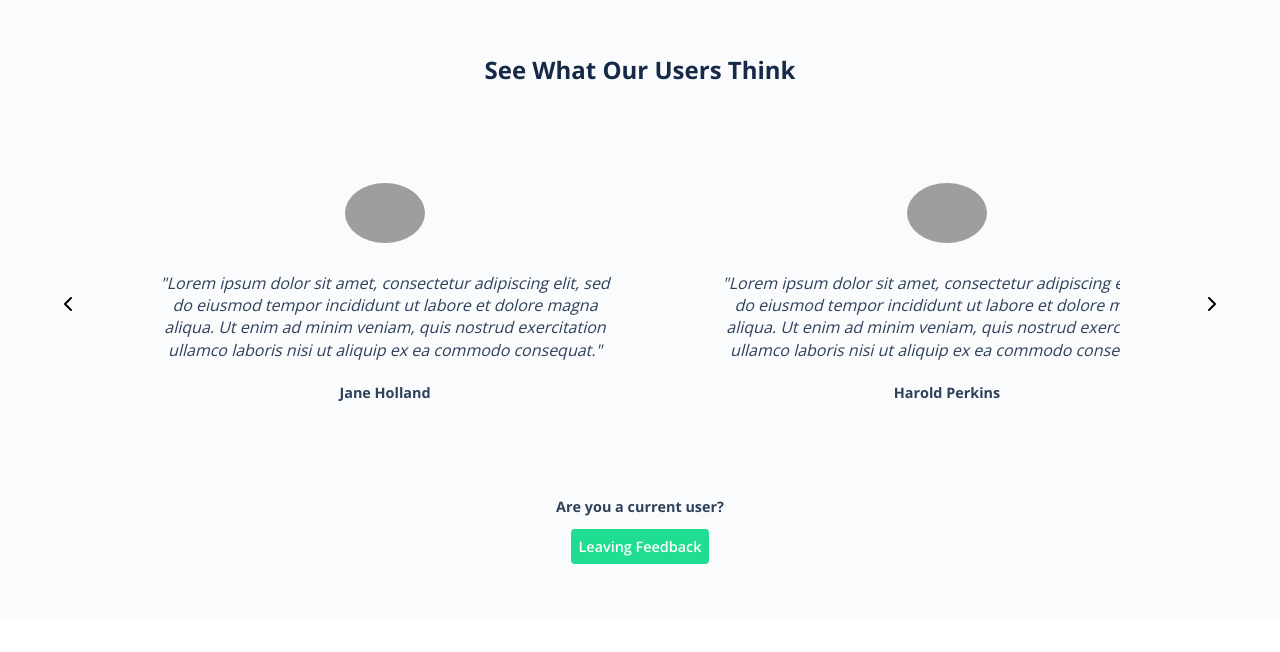
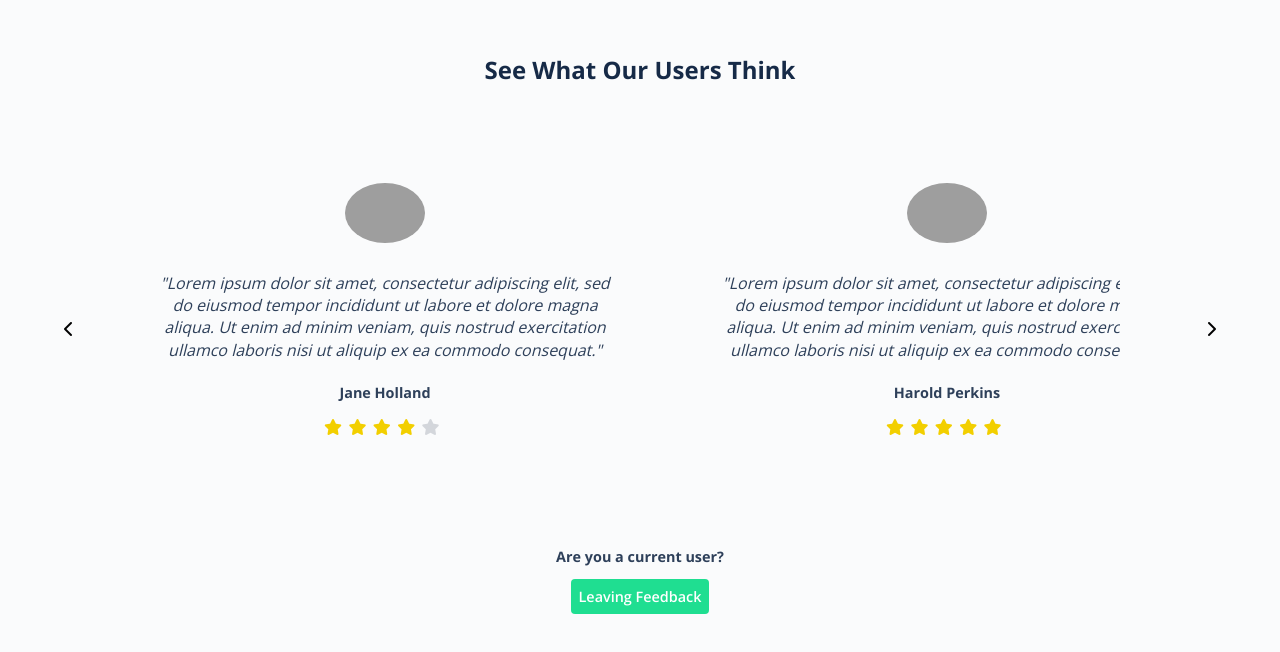
Before and after one commit to jactorrez/DocNow, a React app: page / in a window 1280 px wide. Shown: the part 1396-2048 px from the top of the page. Before the commit the page ends 2016 px from the top, so only its background shows below. Built offline with nearby package versions, Linux system fonts and the light colour scheme; grey boxes are pictures that could not be loaded.

Commit message:
added stars to slides

```diff
--- a/src/js/components/pages/Home/index.js
+++ b/src/js/components/pages/Home/index.js
@@ -92,7 +92,13 @@ const Home = () => (
 									<p className="user-review">"Lorem ipsum dolor sit amet, consectetur adipiscing elit, sed do eiusmod tempor incididunt ut labore et dolore magna aliqua. Ut enim ad minim veniam,
 									quis nostrud exercitation ullamco laboris nisi ut aliquip ex ea commodo consequat."</p>
 									<p className="user-name">Jane Holland</p>
-									<div className="user-stars"></div>
+									<div className="user-stars">
+										<i className="fa fa-star star star-fill" aria-hidden="true"></i>
+										<i className="fa fa-star star star-fill" aria-hidden="true"></i>
+										<i className="fa fa-star star star-fill" aria-hidden="true"></i>
+										<i className="fa fa-star star star-fill" aria-hidden="true"></i>
+										<i className="fa fa-star star star-unfill" aria-hidden="true"></i>
+									</div>
 								</div>
 							</li>
 							<li className="review-slide">
@@ -101,7 +107,13 @@ const Home = () => (
 									<p className="user-review">"Lorem ipsum dolor sit amet, consectetur adipiscing elit, sed do eiusmod tempor incididunt ut labore et dolore magna aliqua. Ut enim ad minim veniam,
 									quis nostrud exercitation ullamco laboris nisi ut aliquip ex ea commodo consequat."</p>
 									<p className="user-name">Harold Perkins</p>
-									<div className="user-stars"></div>
+									<div className="user-stars">
+										<i className="fa fa-star star star-fill" aria-hidden="true"></i>
+										<i className="fa fa-star star star-fill" aria-hidden="true"></i>
+										<i className="fa fa-star star star-fill" aria-hidden="true"></i>
+										<i className="fa fa-star star star-fill" aria-hidden="true"></i>
+										<i className="fa fa-star star star-fill" aria-hidden="true"></i>
+									</div>
 								</div>
 							</li>
 							<li className="review-slide">
@@ -110,7 +122,9 @@ const Home = () => (
 									<p className="user-review">"Lorem ipsum dolor sit amet, consectetur adipiscing elit, sed do eiusmod tempor incididunt ut labore et dolore magna aliqua. Ut enim ad minim veniam,
 									quis nostrud exercitation ullamco laboris nisi ut aliquip ex ea commodo consequat."</p>
 									<p className="user-name">Jane Holland</p>
-									<div className="user-stars"></div>
+									<div className="user-stars">
+
+									</div>
 								</div>
 							</li>
 							<li className="review-slide">
--- a/src/scss/partials/_colors.scss
+++ b/src/scss/partials/_colors.scss
@@ -4,4 +4,6 @@ $color-blue: #2e405a;
 $color-inactive-grey: #b4c9d0;
 $color-dark-blue: #162a47;
 $color-grey: #7ca1ad;
+$color-dark-grey: #D3D6DB;
 $color-light-grey: #FAFBFC;
+$color-yellow: #F2CF00;
--- a/src/scss/partials/pages/_home.scss
+++ b/src/scss/partials/pages/_home.scss
@@ -239,6 +239,7 @@
 					.review-slide{
 						display: inline-block;
 						width: 450px;
+						height: 100%;
 						margin-right: 7rem;
 						list-style-type: none;
 						text-align: center;
@@ -263,6 +264,22 @@
 								margin: 0;
 								margin-top: 1.5rem;
 								font-weight: bold;
+							}
+
+							.user-stars{
+								margin-top: 1rem;
+							}
+
+							.star{
+								margin-right: 0.4rem;
+							}
+
+							.star-fill{
+								color: $color-yellow;
+							}
+
+							.star-unfill{
+								color: $color-dark-grey;
 							}
 						}
 					}
```
